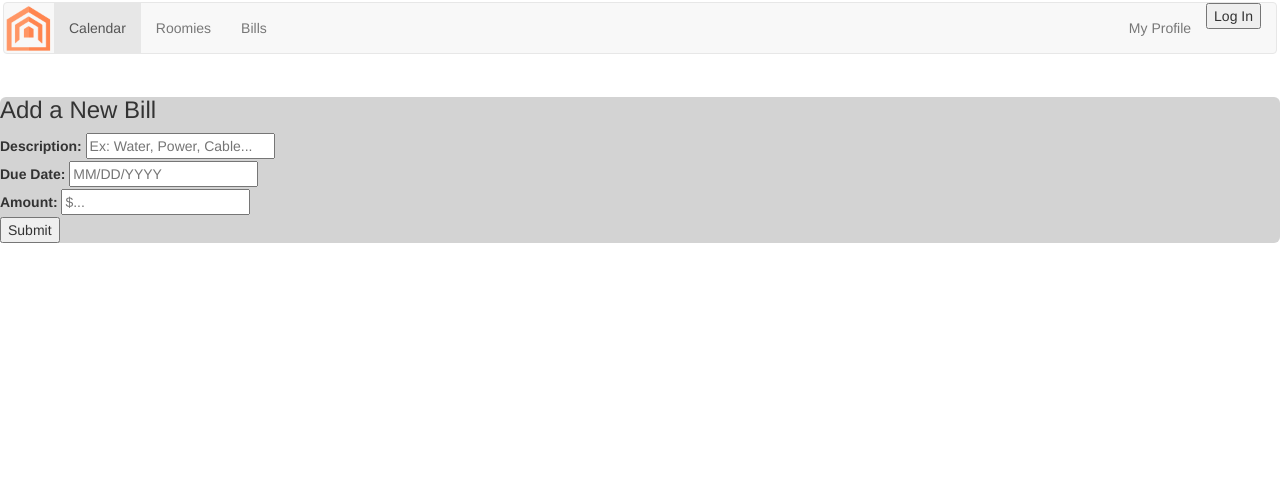
After one commit to kaesackett/RoomEase, a Flask app: page /add_bill in a window 1280 px wide. The commit adds this page. Shown: the top 483 px of the page. Run offline with Flask 2, Linux system fonts and the light colour scheme; some libraries are stand-ins or nearby versions.

Commit message:
added the ability to create a new bill in the DB

```diff
--- a/server.py
+++ b/server.py
@@ -28,11 +28,13 @@ client = TwilioRestClient(account, token)
 @app.route("/", methods=["GET", "POST"])
 def index():
 	"""Return homepage."""
+
 	return render_template("index.html")
 
 @app.route("/sign_up")
 def show_signup_page():
     """Allow the user access to the form that they can use to register for my site."""
+
     return render_template("sign_up.html")
 
 @app.route('/sign_up_handler', methods=["POST"])
@@ -108,6 +110,28 @@ def bill_list():
     else:
         return render_template("nope.html")
 
+@app.route("/add_bill")
+def show_add_bill_page():
+    """Show user the form used to enter a new bill into the database."""
+
+    return render_template("add_bill.html")
+
+@app.route("/add_bill_handler")
+def add_bill():
+    """Insert a new bill into the database."""
+
+    description = request.args.get("description")
+    due_date = request.args.get("due_date")
+    amount = request.args.get("amount")
+    # Get house_id from the user in session
+    user = User.query.filter_by(email=session["email"]).one()
+    house_id = user.house_id
+
+    new_bill = Bill(description=description, due_date=due_date, amount=amount, house_id=house_id)
+    db.session.add(new_bill)
+    db.session.commit()
+    return redirect('/bills')
+
 @app.route("/roomies")
 def roomie_list():
     """Show list of roommates."""
--- /dev/null
+++ b/templates/add_bill.html
@@ -0,0 +1,13 @@
+{% extends "base.html" %}
+{% block content %}
+  <h3>Add a New Bill</h3>
+  <form action="/add_bill_handler">
+    <label for="description">Description: </label>
+      <input type="text" name="description" id="description" placeholder="Ex: Water, Power, Cable..."><br>
+    <label for="due_date">Due Date: </label>
+      <input type="text" name="due_date" id="due_date" placeholder="MM/DD/YYYY"><br>
+    <label for="amount">Amount: </label>
+      <input type="text" name="amount" id="amount" placeholder="$..."><br>
+    <button type="submit">Submit</button>
+  </form>
+{% endblock %}
--- a/templates/base.html
+++ b/templates/base.html
@@ -87,7 +87,6 @@
       	  </div>
       	  <a href="/sign_up">Click Here to Register</a>
     	</form>
-<!--         <img alt="Space Taco" class="img-responsive" src="static/images/spacetaco.gif"> -->
       </div>
     </div><!-- /.modal-content -->
   </div><!-- /.modal-dialog -->
--- a/templates/bill_list.html
+++ b/templates/bill_list.html
@@ -6,4 +6,8 @@
         <li>{{bill.description}}, ${{"%0.2f" | format(bill.amount)}}</li>
     {% endfor %}
     </ul>
+    <br>
+  <form align="right" action="/add_bill">
+    <button type="submit">Add Bill</button>
+  </form>
 {% endblock %}
```
Also changed, not shown: roomease.db.
